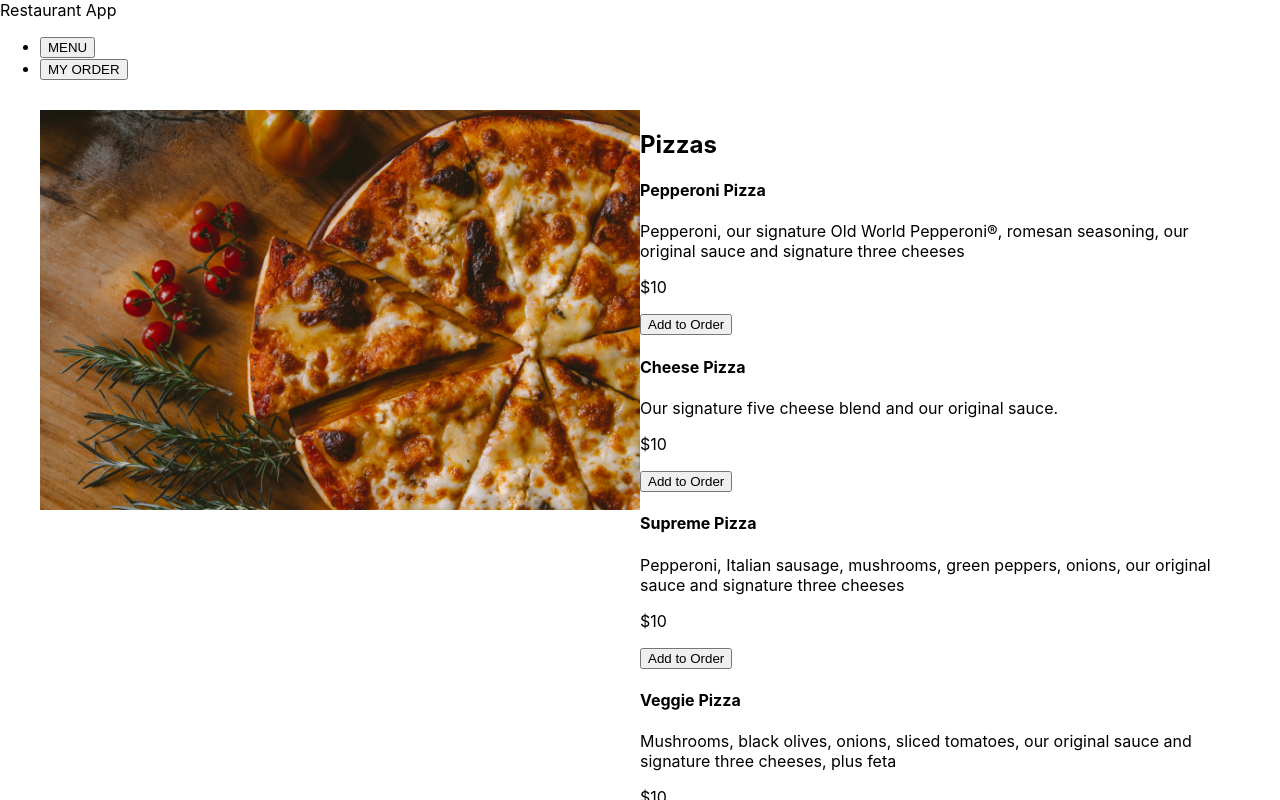
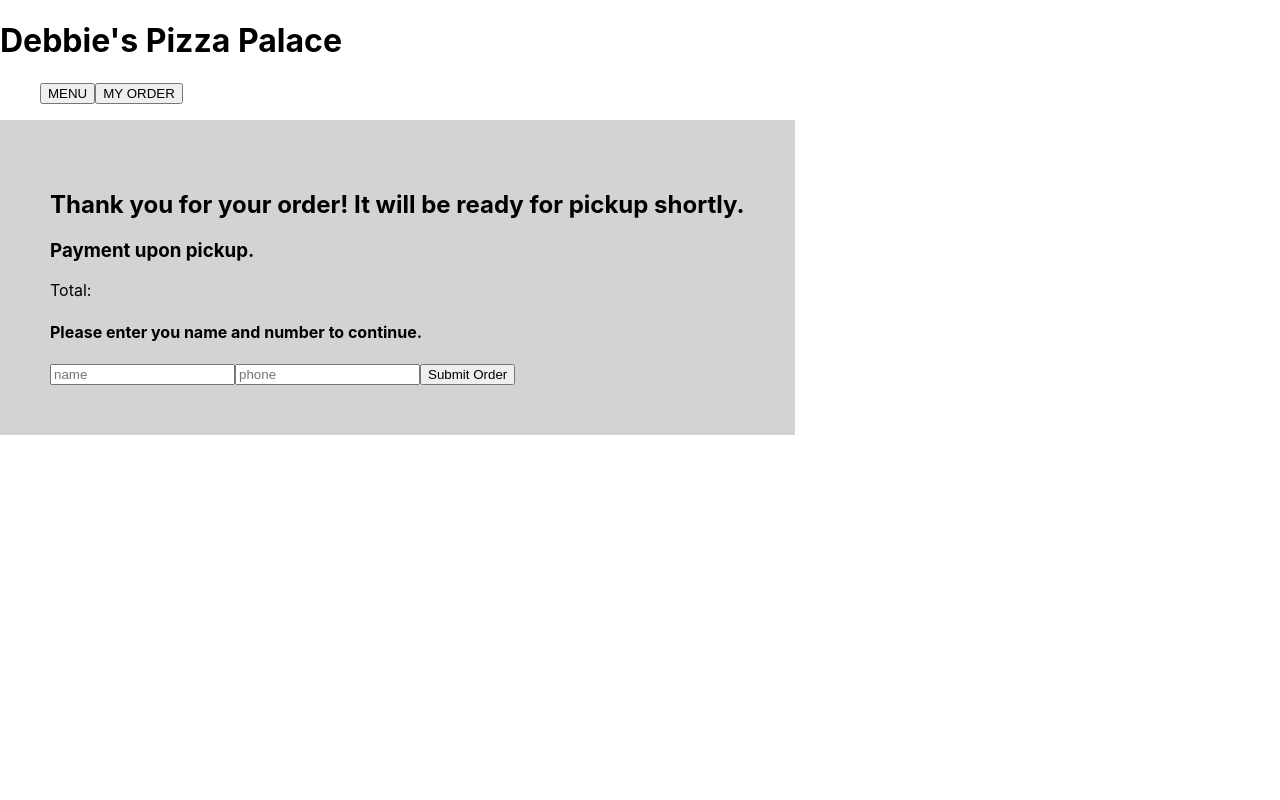
Before and after one commit to kattyeye/react-restaurant-app, a React (Create React App) app: page / in a window 1280 px wide. Both pictures are taken after a click on the button "MY ORDER". Shown: the top 800 px of the page. Built offline with nearby package versions, Linux system fonts and the light colour scheme.

Commit message:
Adding Order Screen with items

```diff
--- a/src/App.css
+++ b/src/App.css
@@ -1,5 +1,9 @@
 .nav-bar {
   max-width: 1200px;
+}
+.nav-bar ul {
+  list-style: none;
+  display: flex;
 }
 .menu-container {
   display: flex;
@@ -19,3 +23,8 @@
 .menu-text {
   width: 50%;
 }
+.order-display {
+  background-color: lightgray;
+  padding: 50px;
+  display: inline-block;
+}
--- a/src/App.js
+++ b/src/App.js
@@ -1,39 +1,110 @@
-import { useState } from "react";
+import { useState, useEffect } from "react";
 import "./App.css";
 import MenuList from "./MENU/MenuList";
 import menuItems from "./UTILITIES/Menu.js";
+import Order from "./ORDER/Order";
+
+const BASE_URL = "https://tiny-taco-server.herokuapp.com/debbies-pizza/";
 
 function App() {
   const [order, setOrder] = useState([]);
+  const [selection, setSelection] = useState("menuScreen");
 
-  // function addToOrder(item) {
-  //   const newOrder = { item };
-  // }
+  async function addOrder(order, name, phoneNumber) {
+    // this function allows us to add a new order to the api
+    const newOrder = { order, name, phoneNumber }; // this is what it means to be an order
+    const response = await fetch(`${BASE_URL}`, {
+      method: "POST",
+      headers: {
+        "Content-Type": "application/json",
+      },
+      body: JSON.stringify(newOrder),
+    });
+
+    if (response.ok) {
+      const data = await response.json();
+      setOrder([...order, data]);
+    }
+  }
+
+  let html;
+
+  if (selection === "menuScreen") {
+    html = <MenuList menuItems={menuItems} order={order} setOrder={setOrder} />;
+  } else if (selection === "orderScreen") {
+    html = <Order order={order} setOrder={setOrder} addOrder={addOrder} />; // this is where the order state is being passed to Order comp.
+    {
+      order &&
+        order.map((item) => {
+          return (
+            <div>
+              <p>{item.name}</p>
+              <p>${item.price.toString()}</p>
+            </div>
+          );
+        });
+    }
+  }
+
+  {
+    /*useEffect(() => {
+    async function fetchData() {
+      const response = await fetch(`${BASE_URL}`).catch(handleError);
+      if (response.ok) {
+        const data = await response.json().catch(handleError);
+        setOrder(data);
+      }
+    }
+    fetchData();
+  }, []);
+
+  function addToOrder(item) {
+    const newOrder = { item, price }; //this is what it means to be an Order
+    const response = fetch(`${BASE_URL}`, {
+      method: "PUT",
+      headers: {
+        "Content-Type": "application/JSON",
+      },
+      body: JSON.stringify(newOrder),
+    });
+    if (response.ok) {
+      const data =  response.json();
+      setOrder([...orders, data]);
+    }
+  }*/
+  }
 
   return (
     <div className="App">
-      Restaurant App
+      <h1>Debbie's Pizza Palace</h1>
       <nav className="nav-bar">
         <ul>
           <li>
-            <button>MENU</button>
+            <button type="button" onClick={() => setSelection("menuScreen")}>
+              MENU
+            </button>
           </li>
           <li>
-            <button>MY ORDER</button>
+            <button type="button" onClick={() => setSelection("orderScreen")}>
+              MY ORDER
+            </button>
           </li>
         </ul>
       </nav>
       <main>
-        {order &&
+        {html}
+
+        {/* {order &&
           order.map((item) => {
             return (
               <div>
                 <p>{item.name}</p>
+                <p>${item.price.toString()}</p>
               </div>
             );
-          })}
-        <MenuList menuItems={menuItems} order={order} setOrder={setOrder} />
+          })} */}
       </main>
+      <form></form>
     </div>
   );
 }
--- a/src/MENU/MenuItem.js
+++ b/src/MENU/MenuItem.js
@@ -0,0 +1 @@
+import menuItems from "../UTILITIES/Menu";
--- a/src/MENU/MenuList.js
+++ b/src/MENU/MenuList.js
@@ -1,5 +1,8 @@
 function MenuList(props) {
   const menuItems = props.menuItems;
+
+  //   menuItems.map((item) => item.price).reduce((prev, next) => prev + next);
+
   return (
     <div>
       {menuItems.map((item) => {
@@ -10,18 +13,24 @@ function MenuList(props) {
             </div>
             <div className="menu-text">
               <h2> {item.name}</h2>
+
               {item.menuItems.map((childItem) => {
                 return (
                   <div key={item.id}>
                     <h4>{childItem.name}</h4>
                     <p>{childItem.description}</p>
-                    <p>${childItem.price.toString()}</p>
+                    <p>${childItem.price.toString()} </p>
+
                     <button
                       onClick={() => {
                         props.setOrder([
                           ...props.order,
                           { name: childItem.name, price: childItem.price },
                         ]);
+                        console.log({
+                          name: childItem.name,
+                          price: childItem.price,
+                        });
                       }}
                     >
                       Add to Order
--- /dev/null
+++ b/src/ORDER/Order.js
@@ -0,0 +1,65 @@
+import { useState } from "react";
+
+function Order(props) {
+  const orderHTML = props.order.map((item) => {
+    return (
+      <div style={{}}>
+        <div>
+          <h4>{item.name}</h4>
+          <p>${item.price}</p>
+        </div>
+      </div>
+    );
+  });
+
+  const [name, setName] = useState("");
+  const [phoneNumber, setPhoneNumber] = useState("");
+  const [newOrder, setNewOrder] = useState(props.order);
+  function handleSubmit(e) {
+    e.preventDefault();
+    props.addOrder(e.target.text);
+    setName("");
+    setPhoneNumber("");
+  }
+
+  function handleNameChange(e) {
+    setName(e.target.value);
+  }
+  function handleNumChange(e) {
+    setPhoneNumber(e.target.value);
+  }
+
+  return (
+    <div className="order-display">
+      {" "}
+      <h2>Thank you for your order! It will be ready for pickup shortly.</h2>
+      <h3>Payment upon pickup.</h3>
+      {orderHTML}
+      <p>Total: {}</p>
+      <div>
+        <form onSubmit={handleSubmit}>
+          <label>
+            <h4>Please enter you name and number to continue.</h4>
+          </label>
+          <input
+            name="name-input"
+            value={name}
+            onChange={handleNameChange}
+            type="text"
+            placeholder="name"
+          />
+          <input
+            name="phone-num-input"
+            value={phoneNumber}
+            onChange={handleNumChange}
+            type="tel"
+            placeholder="phone"
+          />
+          <button type="submit">Submit Order</button>
+        </form>
+      </div>
+    </div>
+  );
+}
+
+export default Order;
```
Also changed, not shown: src/UTILITIES/formatPrice.js (added).
